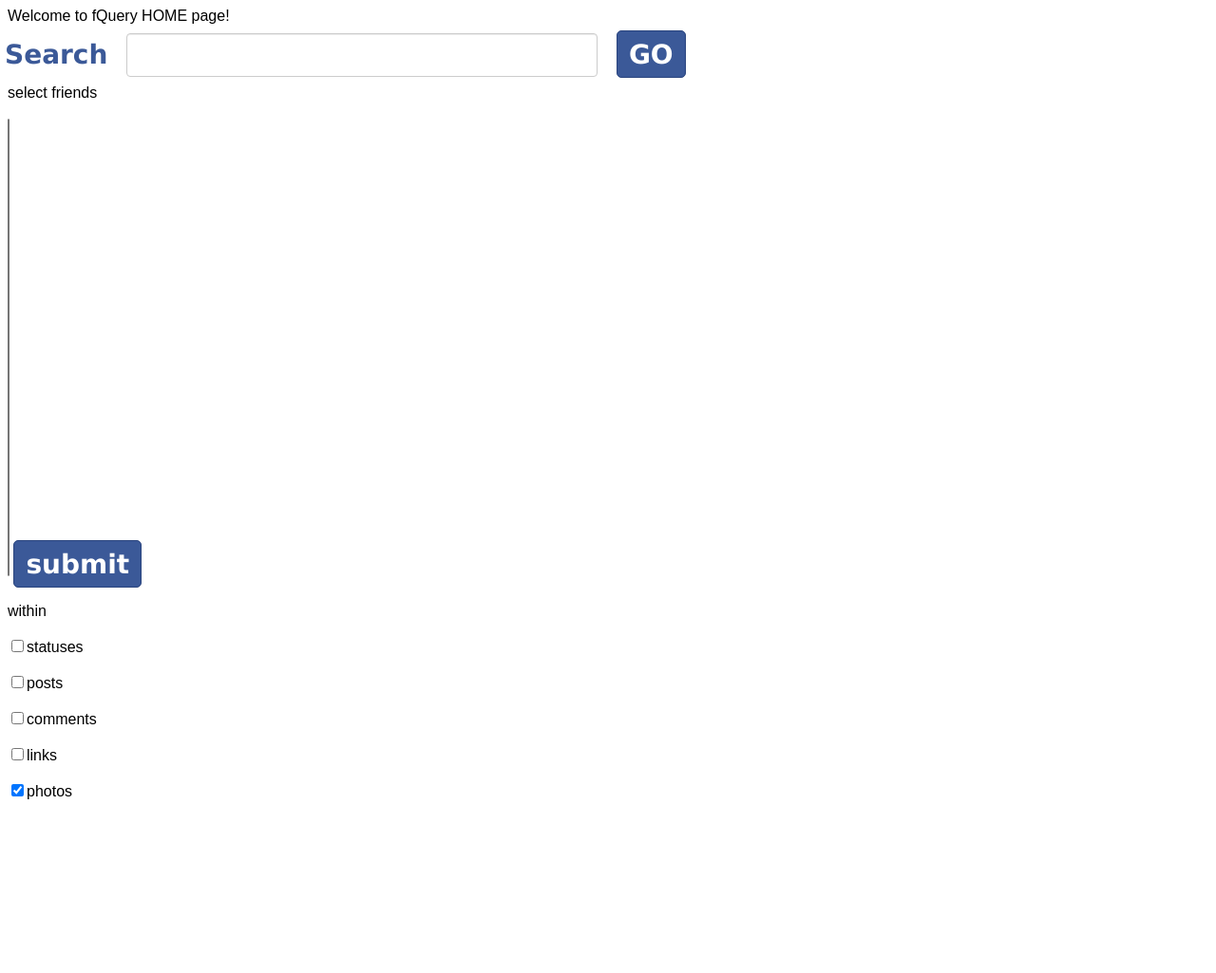
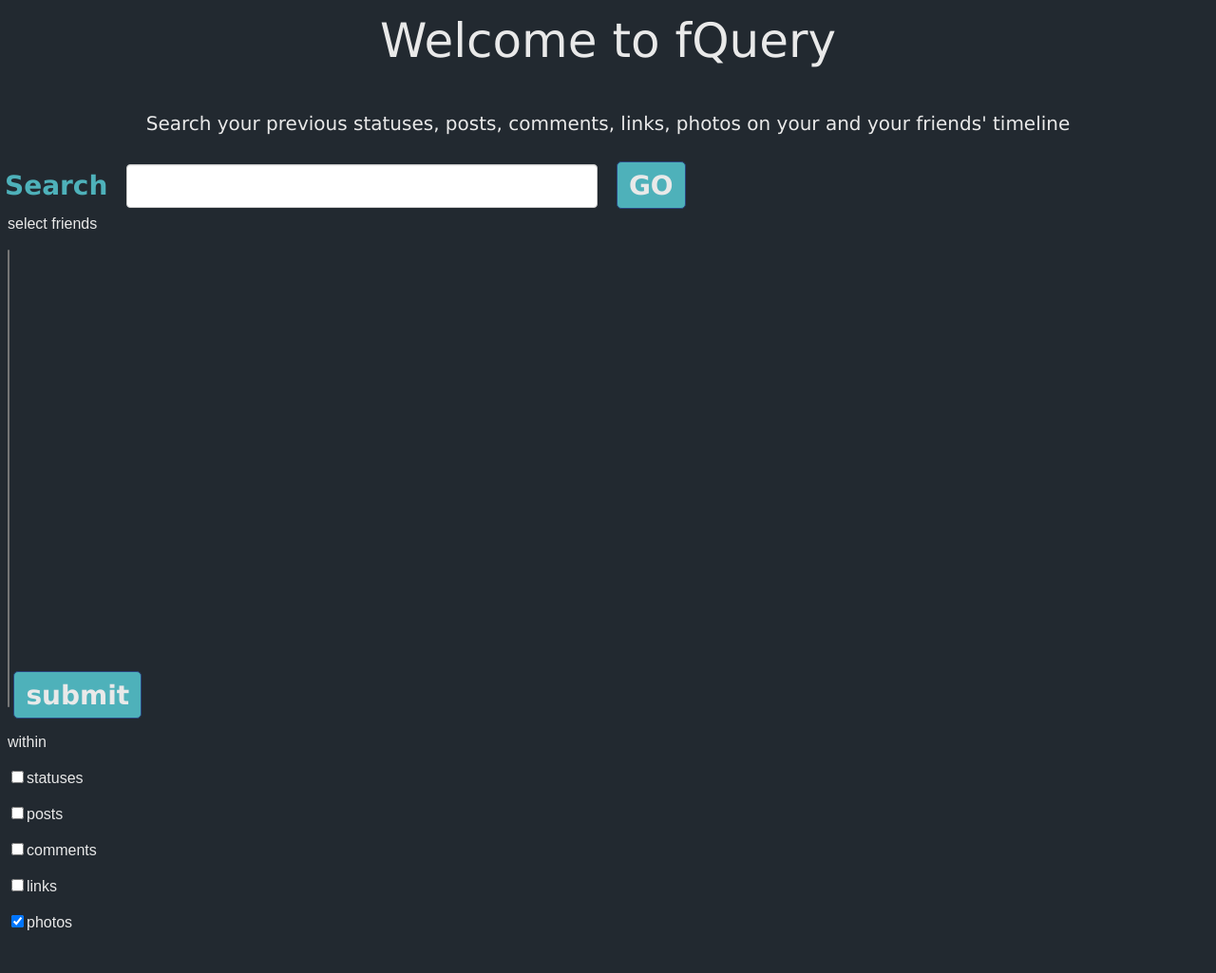
Before and after one commit to kunshao/EECS498, a Django app: page / in a window 1280 px wide. Shown: the whole page at 95% size. Before the commit the page ends 842 px from the top, so only its background shows below. Run offline with Django 3.2, Linux system fonts and the light colour scheme; some libraries are stand-ins or nearby versions.

Commit message:
Beautified homepage

```diff
--- a/fqueryApp/static/css/homestyle.css
+++ b/fqueryApp/static/css/homestyle.css
@@ -1,14 +1,40 @@
 html {
   font-family: sans-serif; /* 1 */
+  color: #E9E9E9;
   -ms-text-size-adjust: 100%; /* 2 */
   -webkit-text-size-adjust: 100%; /* 2 */
 }
 
+body {
+  background-color: #222930;
+}
 
+h1 {
+  text-align: center;
+  color: #E9E9E9;
+  font-family:'Lucida Grande',Tahoma,Verdana,Arial,sans-serif;
+  font-size: 50px;
+  font-weight:10;
+  padding:6px 12px;
+}
+
+h2 {
+  text-align: center;
+  color: #E9E9E9;
+  font-family:'Lucida Grande',Tahoma,Verdana,Arial,sans-serif;
+  font-size: 20px;
+  font-weight:10;
+  padding:6px 12px;
+}
+
+#fblogin{
+  margin-left: 1000px;
+  width: 450px;
+}
 
 #search{
   font-family:'Lucida Grande',Tahoma,Verdana,Arial,sans-serif;
-  color:#3B5998;
+  color:#4EB1BA;
   font-size: 28px;
   font-weight:700;
   padding:6px 12px;
@@ -44,14 +70,14 @@ button
   -webkit-box-shadow:rgba(0,0,0,0.0.1) 0 1px 0 0;
   -moz-box-shadow:rgba(0,0,0,0.0.1) 0 1px 0 0;
   box-shadow:rgba(0,0,0,0.0.1) 0 1px 0 0;
-  background-color:#3B5998;
+  background-color:#4EB1BA;
   border:1px solid #29447E;
   font-family:'Lucida Grande',Tahoma,Verdana,Arial,sans-serif;
   font-size:28px;
   font-weight:700;
   padding:6px 12px;
   height:50px;
-  color:#fff;
+  color:#E9E9E9;
   border-radius:5px;
   -moz-border-radius:5px;
   -webkit-border-radius:5px
--- a/fqueryApp/templates/home/home.html
+++ b/fqueryApp/templates/home/home.html
@@ -30,13 +30,18 @@
         <title>
             Welcome to fQuery HOME page!
         </title>
-        Welcome to fQuery HOME page!
     </head>
     <body>
 
-        <div id="fb-root"></div>
-        <div>
-          <fb:login-button
+        <h1>
+            Welcome to fQuery
+        </h1>
+
+        <h2>
+            Search your previous statuses, posts, comments, links, photos on your and your friends' timeline
+        </h2>
+        <fb:login-button
+            id = "fblogin"
             show-faces="false"
             width="200"
             max-rows="1"
@@ -45,7 +50,10 @@
                     user_photos, read_stream,
                     user_notes, friends_status,
                     friends_notes, friends_photos">
-          </fb:login-button>
+        </fb:login-button>
+        <div id="fb-root"></div>
+        <div>
+
         </div>
 
 
```
